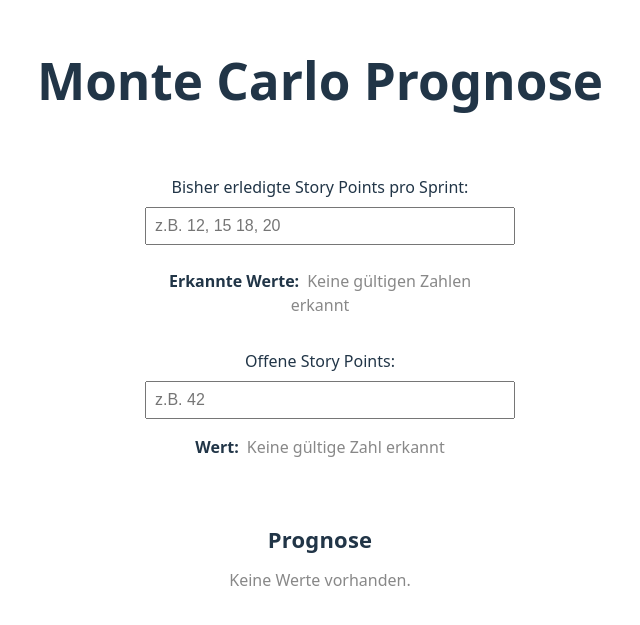
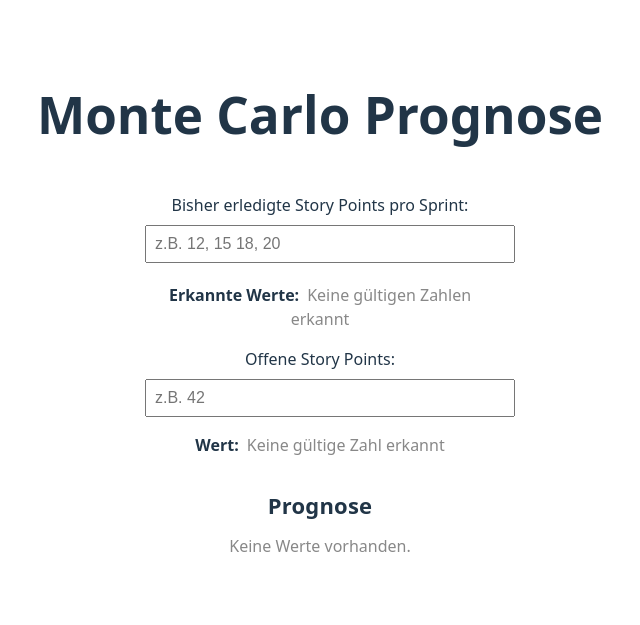
Before and after one commit to rostigerloeffel/monte-carlo, a React (Vite) app: page / in a window 1280 px wide. Shown: the part 127-752 px from the top of the page, without its empty margins (320-960 px from the left). Built offline with nearby package versions, Linux system fonts and the light colour scheme.

Commit message:
style: reduce spacing between input and evaluation sections

```diff
--- a/src/components/InputSection.tsx
+++ b/src/components/InputSection.tsx
@@ -18,7 +18,7 @@ const InputSection: React.FC<InputSectionProps> = ({
   remainingValue
 }) => {
   return (
-    <div style={{ width: 350, margin: '2rem 0' }}>
+    <div style={{ width: 350, margin: '1rem 0' }}>
       <label htmlFor="number-list" style={{ fontWeight: 500, marginBottom: 8, display: 'block' }}>
         Bisher erledigte Story Points pro Sprint:
       </label>
@@ -30,7 +30,7 @@ const InputSection: React.FC<InputSectionProps> = ({
         placeholder="z.B. 12, 15 18, 20"
         style={{ width: '100%', padding: 8, fontSize: 16, marginBottom: 12 }}
       />
-      <div style={{ marginTop: 12 }}>
+      <div style={{ marginTop: 8 }}>
         <strong>Erkannte Werte:</strong>
         <span style={{ marginLeft: 8 }}>
           {values.length === 0
@@ -39,7 +39,7 @@ const InputSection: React.FC<InputSectionProps> = ({
           }
         </span>
       </div>
-      <div style={{ marginTop: 32 }}>
+      <div style={{ marginTop: 16 }}>
         <label htmlFor="remaining-work" style={{ fontWeight: 500, marginBottom: 8, display: 'block' }}>
           Offene Story Points:
         </label>
--- a/src/components/MonteCarloChart.tsx
+++ b/src/components/MonteCarloChart.tsx
@@ -17,7 +17,7 @@ const MonteCarloChart: React.FC<MonteCarloChartProps> = ({
   }
 
   return (
-    <div style={{ marginTop: 32 }}>
+    <div style={{ marginTop: 16 }}>
       <div style={{ display: 'flex', alignItems: 'flex-start', gap: 32 }}>
         <div style={{ flex: 1 }}>
           <strong>Monte-Carlo-Prognose (Histogramm):</strong>
@@ -36,7 +36,7 @@ const MonteCarloChart: React.FC<MonteCarloChartProps> = ({
           </ResponsiveContainer>
         </div>
       </div>
-      <div style={{ marginTop: 16, display: 'flex', alignItems: 'center', gap: 12 }}>
+      <div style={{ marginTop: 12, display: 'flex', alignItems: 'center', gap: 12 }}>
         <label htmlFor="iterations-input" style={{ fontWeight: 500 }}>Anzahl Iterationen:</label>
         <input
           id="iterations-input"
--- a/src/components/StatisticsSection.tsx
+++ b/src/components/StatisticsSection.tsx
@@ -8,7 +8,7 @@ interface StatisticsSectionProps {
 const StatisticsSection: React.FC<StatisticsSectionProps> = ({ values, remainingValue }) => {
   if (values.length === 0) {
     return (
-      <div style={{ width: '100%', maxWidth: 900, marginTop: 32 }}>
+      <div style={{ width: '100%', maxWidth: 900, marginTop: 16 }}>
         <h2 style={{ margin: '0 0 12px 0', fontSize: 22, fontWeight: 600, letterSpacing: 0.2 }}>Prognose</h2>
         <div style={{ color: '#888', fontSize: 16 }}>Keine Werte vorhanden.</div>
       </div>
@@ -20,7 +20,7 @@ const StatisticsSection: React.FC<StatisticsSectionProps> = ({ values, remaining
   const max = Math.max(...values);
 
   return (
-    <div style={{ width: '100%', maxWidth: 900, marginTop: 32 }}>
+    <div style={{ width: '100%', maxWidth: 900, marginTop: 16 }}>
       <h2 style={{ margin: '0 0 12px 0', fontSize: 22, fontWeight: 600, letterSpacing: 0.2 }}>Prognose</h2>
       <ul style={{ listStyle: 'none', padding: 0, margin: 0, fontSize: 17, display: 'flex', flexWrap: 'wrap', gap: '24px 40px' }}>
         <li>Anzahl Werte: <strong>{values.length}</strong></li>
@@ -29,7 +29,7 @@ const StatisticsSection: React.FC<StatisticsSectionProps> = ({ values, remaining
         <li>Maximum: <strong>{max}</strong></li>
       </ul>
       {Number.isFinite(remainingValue) && remainingValue > 0 && (
-        <ul style={{ listStyle: 'none', padding: 0, margin: '16px 0 0 0', fontSize: 17, display: 'flex', flexWrap: 'wrap', gap: '24px 40px' }}>
+        <ul style={{ listStyle: 'none', padding: 0, margin: '12px 0 0 0', fontSize: 17, display: 'flex', flexWrap: 'wrap', gap: '24px 40px' }}>
           <li>Noch benötigte Sprints:</li>
           <li>Avg. Case: <strong>{(remainingValue / mean).toFixed(1)}</strong></li>
           <li>Best Case: <strong>{(remainingValue / max).toFixed(1)}</strong></li>
--- a/src/components/StoryPointsChart.tsx
+++ b/src/components/StoryPointsChart.tsx
@@ -14,7 +14,7 @@ const StoryPointsChart: React.FC<StoryPointsChartProps> = ({ values }) => {
   }
 
   return (
-    <div style={{ flex: 1, minWidth: 300, maxWidth: 500, margin: '2rem 0' }}>
+    <div style={{ flex: 1, minWidth: 300, maxWidth: 500, margin: '1rem 0' }}>
       <strong>Storypoints / Sprint:</strong>
       <ResponsiveContainer width="100%" height={300}>
         <LineChart data={chartData} margin={{ top: 20, right: 40, left: 80, bottom: 60 }}>
```
